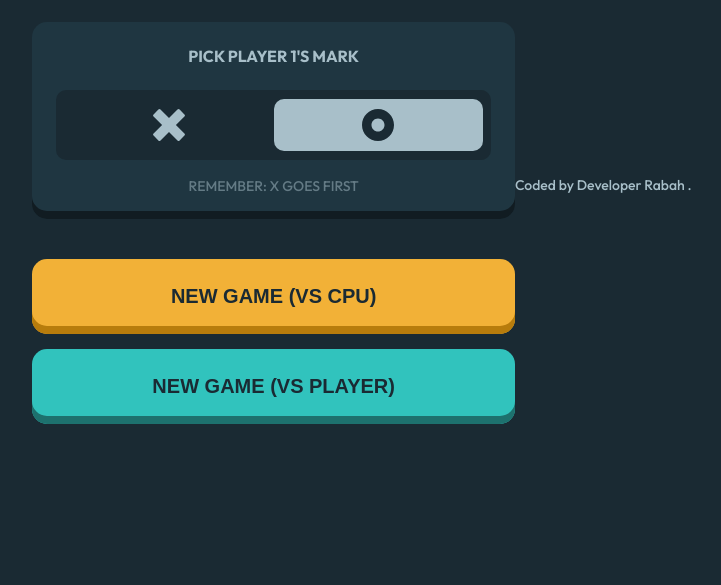
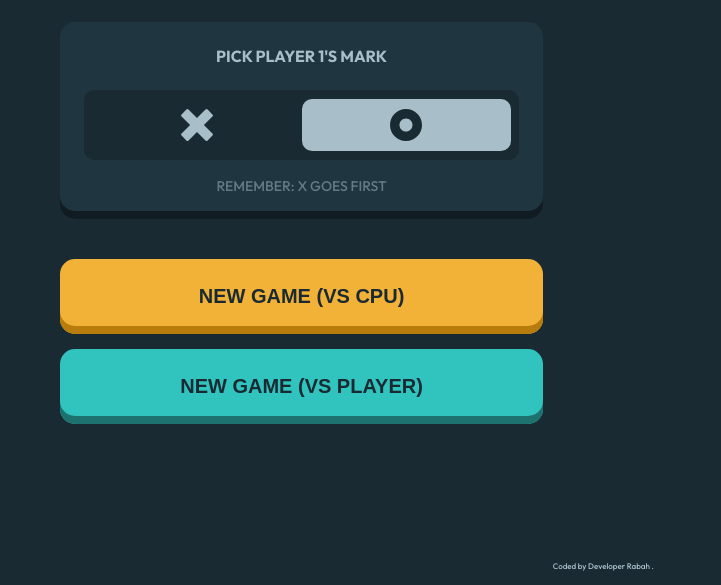
Before and after one commit to DevloperRabah/Tictactoe, a website: page index.html in a window 1280 px wide. Shown: the part 215-800 px from the top of the page, without its empty margins (278-999 px from the left). Drawn offline with Linux system fonts and the light colour scheme.

Commit message:
style.css

```diff
--- a/assets/styles/style.css
+++ b/assets/styles/style.css
@@ -311,3 +311,15 @@ body {
         height: 2.8rem; } }
   .modal__buttons {
     margin-top: 3rem; }
+/* Attribution */
+.attribution {
+    font-size: 0.8rem;
+    align-self: flex-end;
+    text-align: center;
+    background-color: var(--Dark-Grayish-Blue);
+    padding: 10px;
+    color: var(--Light-Cyan);
+}
+.attribution a {
+    color: var(--Neon-Green);
+}
```
